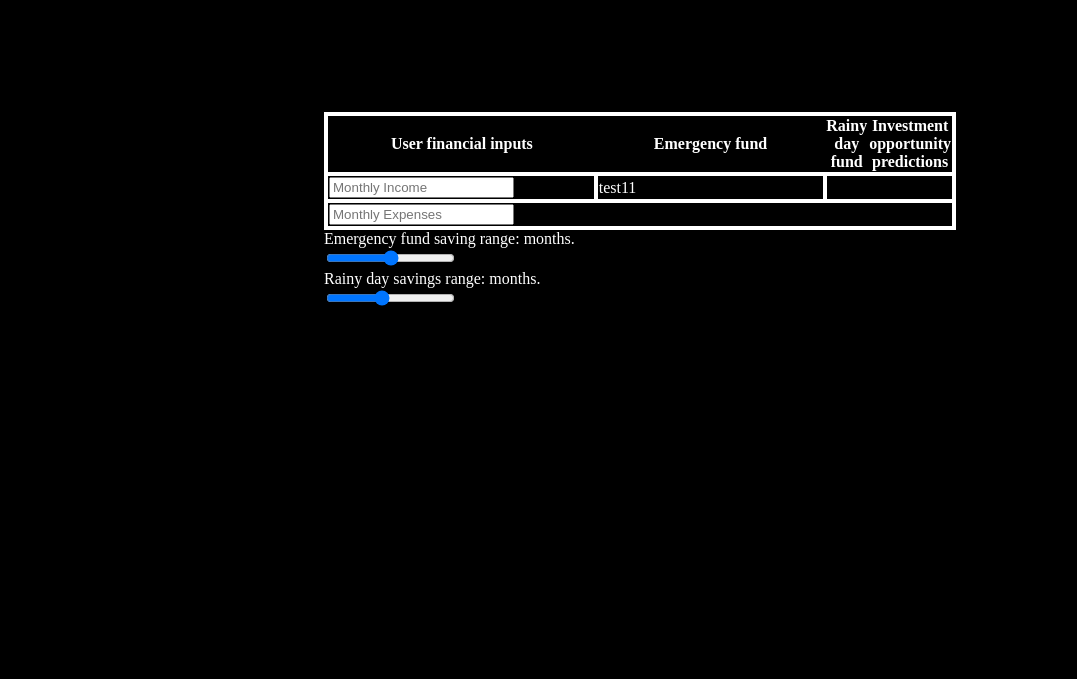
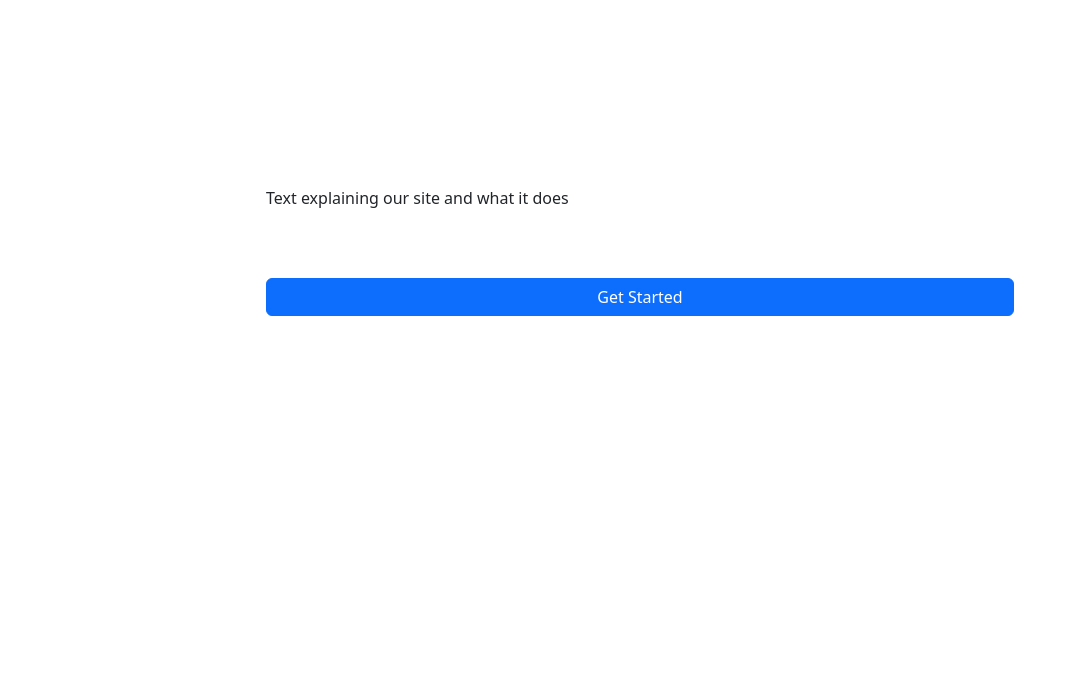
Before and after one commit to Shinsha-Studios/Hackthon, a plain HTML site: page FinancialMainPage.html in a window 1280 px wide. Shown: the part 121-800 px from the top of the page, without its empty margins (0-1077 px from the left). Drawn offline with nearby package versions, Linux system fonts and the light colour scheme; a web font is replaced by a local one.

Commit message:
Front end
front end updates

```diff
--- a/FinancialMainPage.html
+++ b/FinancialMainPage.html
@@ -1,10 +1,12 @@
 <!DOCTYPE html>
 <html>
-<header>
-<link rel="stylesheet" href="MainPageCSS.css"type="text/css"/>
-
-
-</header>
+<head>
+	<meta charset="utf-8">
+	<meta name="viewport" content="width=device-width, initial-scale=1">
+	<title>Financial Calculator</title>
+	<link href="https://cdn.jsdelivr.net/npm/bootstrap@5.2.2/dist/css/bootstrap.min.css" rel="stylesheet" integrity="sha384-Zenh87qX5JnK2Jl0vWa8Ck2rdkQ2Bzep5IDxbcnCeuOxjzrPF/et3URy9Bv1WTRi" crossorigin="anonymous">
+	<link rel="stylesheet" href="MainPageCSS.css"type="text/css"/>
+</head>
 
 <body>
 <div id="heeed">
@@ -18,8 +20,18 @@
 <br>
 <br>
 <br>
+<div id="TextDiv">
+	Text explaining our site and what it does
+</div>
+<br>
+<br>
+<div id="ButtonDiv">
+	<a class="btn btn-primary mybtn" href="Input.html" role="button">Get Started</a>
+</div>
 
-<table class="TableBody">
+
+
+<!--<table class="TableBody">
 	<tr>
 		<th>
 			User financial inputs
@@ -36,26 +48,23 @@
 	</tr>
 	<tr class="TableBody">
 		<td class="TableBody">
-			<input type="text" placeholder="Monthly Income" name="monthlyEarn" class="IncomeInput">
 		</td>
 		<td class="TableBody">
 			test11
 		</td>
+		<td class="TableBody">
+			wd
+		</td>
+		<td class="TableBody">
+			wd
+		</td>
 	</tr>
 	<tr>
 		<td>
-			<input type="text" placeholder="Monthly Expenses" name="monthlyExpend" class="ExpenseInput">
 		</td>
 	</tr>
-</table>
-<div class="sliders">
-	Emergency fund saving range: <span id="emergencyFundRangeVal"></span> months.
-	<br>
-	<input type="range" min="12" max="24" value="18" class="slider" id="emrgencyFundRange">
-	<br>
-	Rainy day savings range: <span id="rainyDayRangeVal"></span> months.
-	<br>
-	<input type="range" min="1" max="8" value="4" class="rainyDaySlider" id="ranyDayRange">
-</div>
+</table>-->
+
+
 </body>
 </html>
--- a/MainPageCSS.css
+++ b/MainPageCSS.css
@@ -1,16 +1,3 @@
-@font-face{
-	font-family: 'Cafe';
-	src: url("CatCafe.ttf");
-}
-
-#sidebar{
-	border: 3px;
-}
-
-#lines{
-	vertical-align: top;
-	width: 100%;
-}
 #heeed{
 	font-family: Cafe;
 	font-size: 50px;
@@ -24,41 +11,20 @@
 	font-size: 20px;
 	vertical-align: top;
 }
-#sideMenu{
-	font-family: Cafe;
-	font-size: 35px;
-	border-collapse: collapse;
-	border-spacing: 4px;
+
+#TextDiv{
+	font-size: 24;
+	margin: auto;
+	width: 60%;
+	padding: 10px;
 }
 
-.menulink{
-	text-decoration: none;
+#ButtonDiv{
+	margin: auto;
+	width: 60%;
+	padding: 10px;
 }
 
-body{
-	background-color: rgb(0, 0, 0);
-	color: rgb(255, 255, 255);
+.mybtn{
+	width: 100%;
 }
-
-
-.TableBody{
-	width: 50%;
-	margin-left: auto;
-	margin-right: auto;
-	border: 4px solid rgb(255, 255, 255);
-	border-collapse: collapse;
-}
-
-.ExpenseInput{
-
-}
-
-.IncomeInput{
-
-}
-
-.sliders{
-	width: 50%;
-	margin-left: auto;
-	margin-right: auto;
-}
```
Also changed, not shown: Input.css (added, +15 -0 lines), Input.html (added, +38 -0 lines), Output.html (added).
